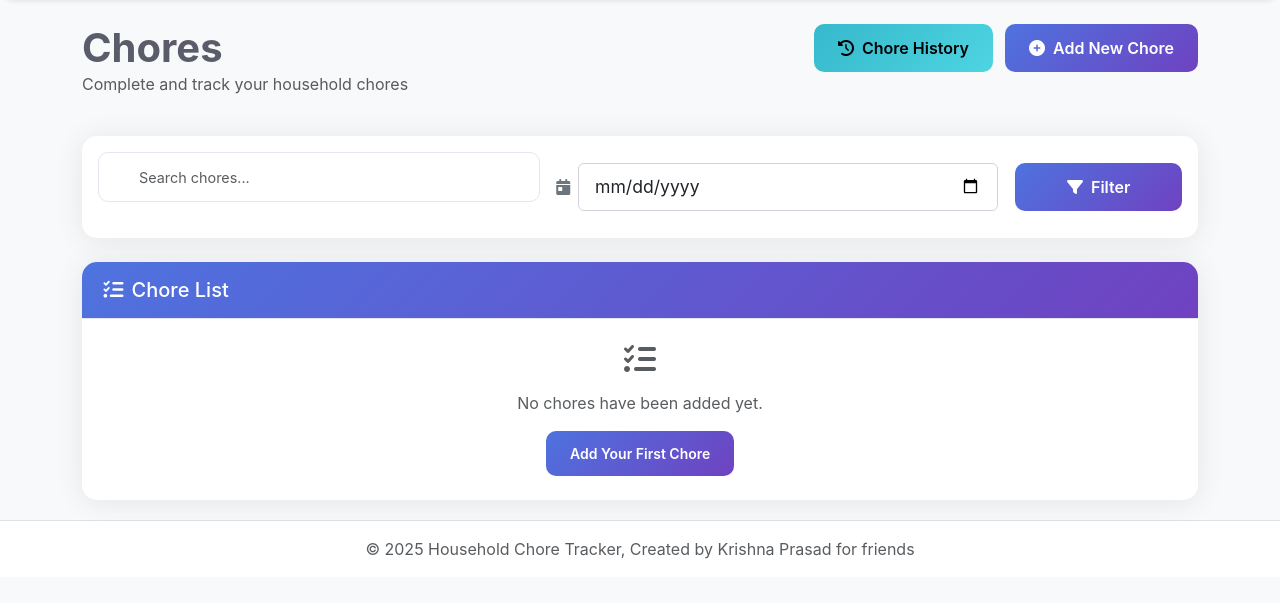
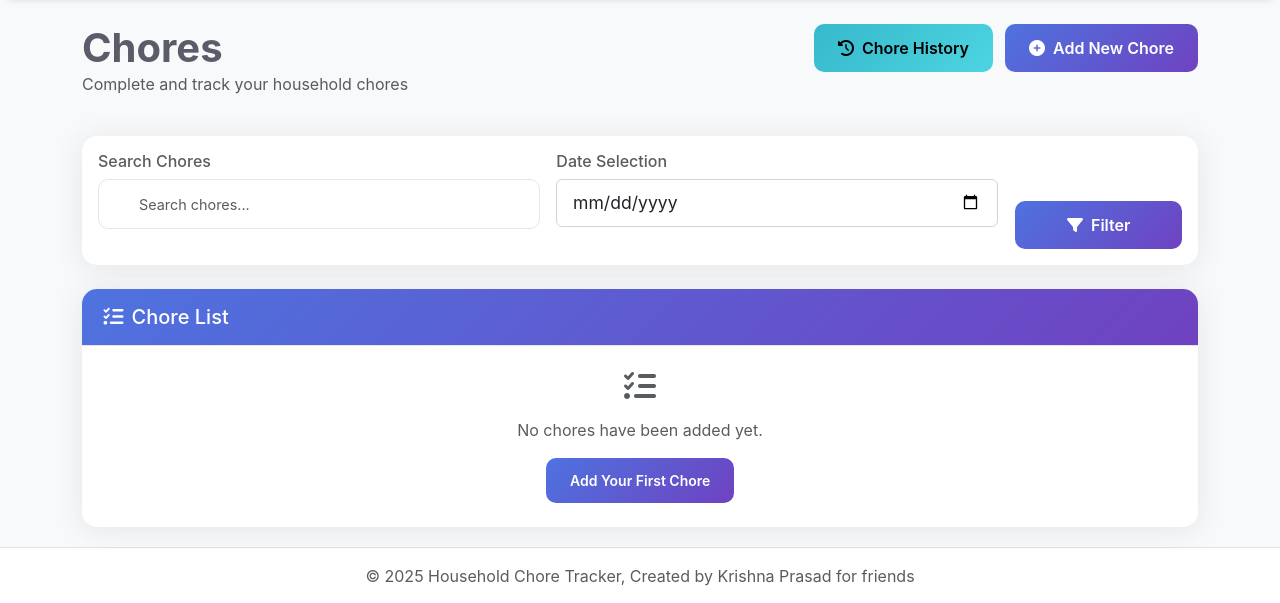
Before and after one commit to askkrishnaprasad/chore_tracker, a Flask app: template app/templates/chores.html in a window 1280 px wide. Shown: the part 68-671 px from the top of the page. Run offline with Flask 3, Linux system fonts and the light colour scheme; the template is opened without the code that fills it, so the values that code supplies are empty.

Commit message:
Add headings for search and date selection, improve date filter display

```diff
--- a/app/templates/chores.html
+++ b/app/templates/chores.html
@@ -71,8 +71,9 @@
 <!-- Search Bar and Date Filter Row -->
 <div class="card mb-4">
     <div class="card-body">
-        <div class="row g-3 align-items-center">
+        <div class="row g-3">
             <div class="col-md-5">
+                <h6 class="text-muted mb-2">Search Chores</h6>
                 <div class="search-container">
                     <i class="fas fa-search search-icon"></i>
                     <input type="text" class="form-control" id="choreSearchInput" placeholder="Search chores..." autocomplete="off">
@@ -80,16 +81,20 @@
                 </div>
             </div>
             <div class="col-md-5">
-                <div class="date-filter-container d-flex align-items-center">
-                    <i class="fas fa-calendar-day me-2"></i>
+                <h6 class="text-muted mb-2">Date Selection</h6>
+                <div class="date-filter-container">
                     <input type="date" class="form-control" id="completionDateFilter" value="{{ today.strftime('%Y-%m-%d') }}" max="{{ today.strftime('%Y-%m-%d') }}">
                 </div>
             </div>
-            <div class="col-md-2">
+            <div class="col-md-2 d-flex align-items-end">
                 <button id="dateFilterButton" class="btn btn-primary w-100">
                     <i class="fas fa-filter me-2"></i>Filter
                 </button>
             </div>
+        </div>
+        <div id="active-date-display" class="mt-3 d-none alert alert-light border">
+            <i class="fas fa-calendar-check me-2"></i>
+            <span id="active-date-text">Showing chores for: <strong>Today</strong></span>
         </div>
     </div>
 </div>
@@ -346,7 +351,7 @@
                 this.classList.remove('btn-success');
             }, 500);
 
-            // Show notification
+            // Format date for display
             const date = new Date(selectedDate);
             const formattedDate = date.toLocaleDateString('en-US', {
                 weekday: 'long',
@@ -355,20 +360,25 @@
                 day: 'numeric'
             });
 
-            // Use Bootstrap toast or alert for notification
-            const alertBox = document.createElement('div');
-            alertBox.className = 'alert alert-info alert-dismissible fade show position-fixed bottom-0 end-0 m-3';
-            alertBox.setAttribute('role', 'alert');
-            alertBox.innerHTML = `
-                <i class="fas fa-info-circle me-2"></i>Date set to ${formattedDate}
-                <button type="button" class="btn-close" data-bs-dismiss="alert" aria-label="Close"></button>
-            `;
-            document.body.appendChild(alertBox);
+            // Update the active date display
+            const activeDisplay = document.getElementById('active-date-display');
+            const activeDateText = document.getElementById('active-date-text');
 
-            // Remove after 3 seconds
-            setTimeout(() => {
-                alertBox.remove();
-            }, 3000);
+            activeDateText.innerHTML = `Showing chores for: <strong>${formattedDate}</strong>`;
+            activeDisplay.classList.remove('d-none');
+
+            // Check if this is today's date
+            const today = new Date();
+            const isToday = date.getDate() === today.getDate() &&
+                          date.getMonth() === today.getMonth() &&
+                          date.getFullYear() === today.getFullYear();
+
+            // Change background based on date
+            if (isToday) {
+                activeDisplay.className = 'mt-3 alert alert-info border';
+            } else {
+                activeDisplay.className = 'mt-3 alert alert-warning border';
+            }
         });
 
         // Apply both search and date filter
```
